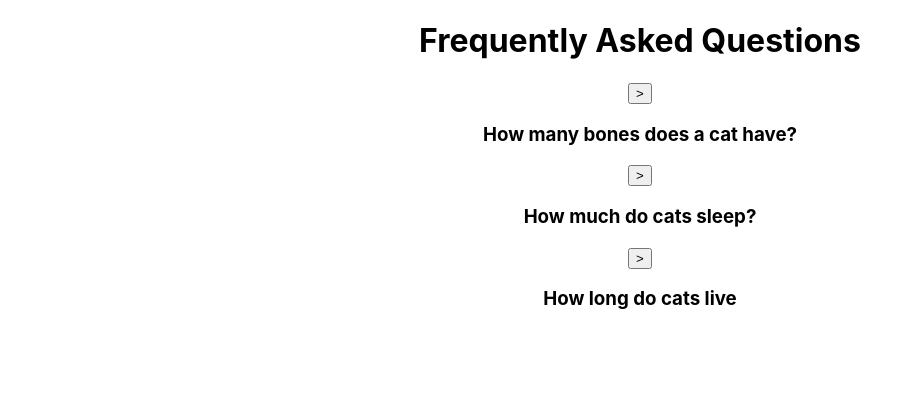
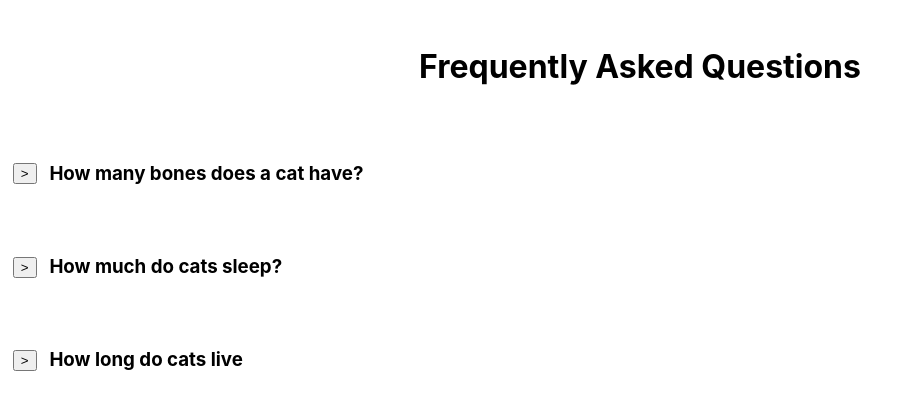
Before and after one commit to paty-oliveira/web-playground, a React (Create React App) app in the folder challenges/faq-component/: page / in a window 1280 px wide. Shown: the top 410 px of the page, without its empty margins (0-910 px from the left). Built offline with nearby package versions, Linux system fonts and the light colour scheme.

Commit message:
Add style

```diff
--- a/challenges/faq-component/src/App.css
+++ b/challenges/faq-component/src/App.css
@@ -2,37 +2,6 @@
   text-align: center;
 }
 
-.App-logo {
-  height: 40vmin;
-  pointer-events: none;
+h1 {
+  padding: 2%;
 }
-
-@media (prefers-reduced-motion: no-preference) {
-  .App-logo {
-    animation: App-logo-spin infinite 20s linear;
-  }
-}
-
-.App-header {
-  background-color: #282c34;
-  min-height: 100vh;
-  display: flex;
-  flex-direction: column;
-  align-items: center;
-  justify-content: center;
-  font-size: calc(10px + 2vmin);
-  color: white;
-}
-
-.App-link {
-  color: #61dafb;
-}
-
-@keyframes App-logo-spin {
-  from {
-    transform: rotate(0deg);
-  }
-  to {
-    transform: rotate(360deg);
-  }
-}
--- a/challenges/faq-component/src/App.js
+++ b/challenges/faq-component/src/App.js
@@ -1,6 +1,6 @@
 import './App.css';
 import React from "react";
-import { Faq } from './Faq';
+import { Faq } from './faq/Faq';
 
 const faqs = [
   {
--- a/challenges/faq-component/src/Faq.jsx
+++ /dev/null
@@ -1,17 +0,0 @@
-import { useState } from 'react';
-
-export function Faq({ question, answer }) {
-    const [ toggle, setToggle] = useState(false);
-
-    const handleButtonToggle = () => {
-        return setToggle(!toggle);
-    }
-
-    return (
-        <div className='faq-container'>
-            <button onClick={handleButtonToggle}>{'>'}</button>
-            <h3>{question}</h3>
-            { toggle && <p>{answer}</p>}
-        </div>
-    )
-}
--- /dev/null
+++ b/challenges/faq-component/src/faq/Faq.css
@@ -0,0 +1,23 @@
+.faq-container {
+    display: flex;
+    align-items: center;
+    margin-bottom: 1%;
+    flex-direction: row;
+}
+
+.faq-button {
+    padding: 1%;
+    display: block;
+}
+
+.faq-body {
+    display: flex;
+    flex-direction: column;
+    margin: 10px 0;
+}
+
+.faq-item {
+    display: flex;
+    flex-direction: column;
+    align-items: flex-start;
+}
--- /dev/null
+++ b/challenges/faq-component/src/faq/Faq.jsx
@@ -0,0 +1,27 @@
+import { useState } from 'react';
+import './Faq.css';
+
+export function Faq({ question, answer }) {
+    const [ toggle, setToggle] = useState(false);
+
+    const handleButtonToggle = () => {
+        return setToggle(!toggle);
+    }
+
+    return (
+        <div className='faq-container'>
+            <div className='faq-button'>
+                <button onClick={handleButtonToggle}>{'>'}</button>
+            </div>
+            <div className='faq-body'>
+                <div className='faq-item'>
+                    <h3>{question}</h3>
+                </div>
+                <div className='faq-item'>
+                    { toggle && <p>{answer}</p>}
+                </div>
+            </div>
+
+        </div>
+    )
+}
```
